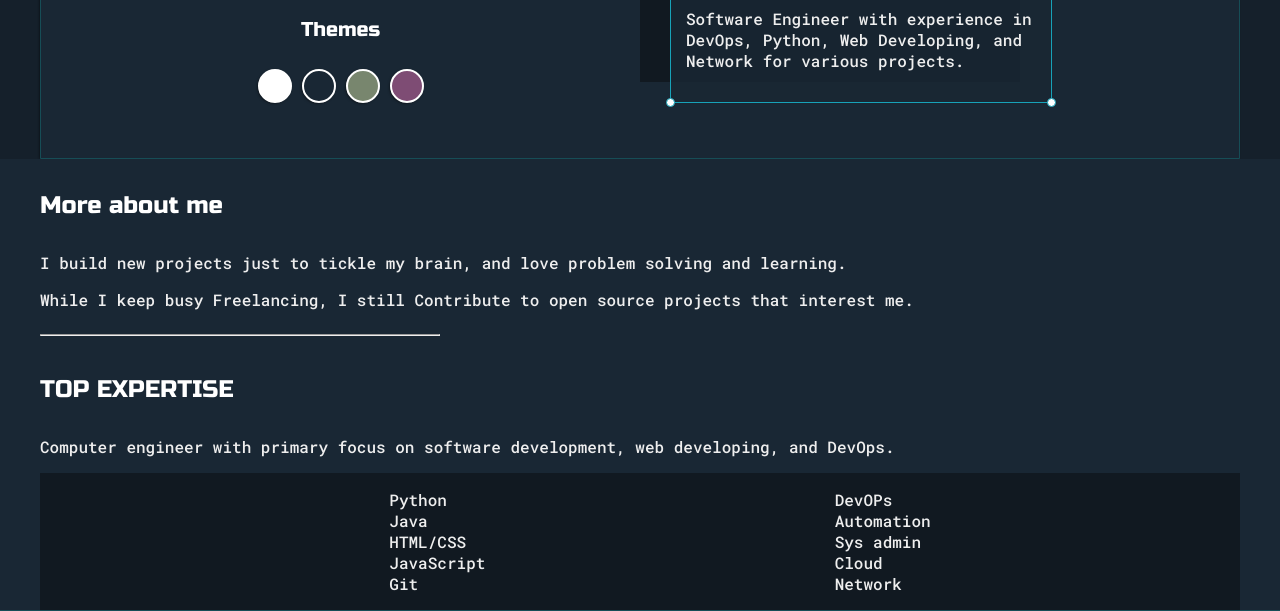
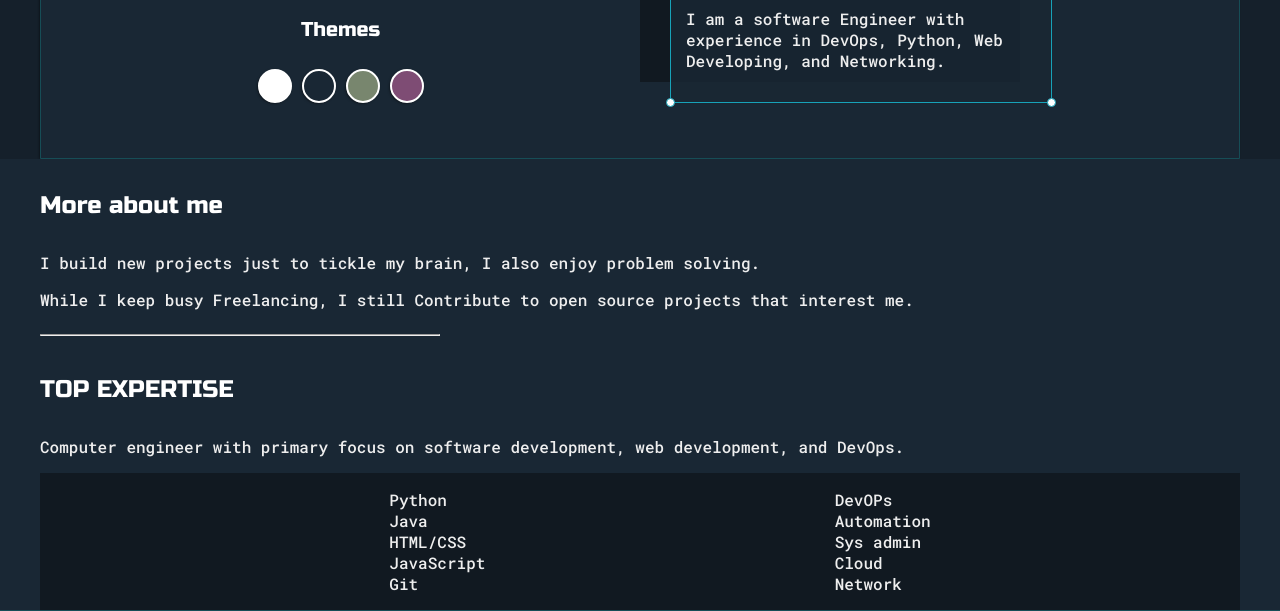
Before and after one commit to HeshamOrabi/myPortfolio, a plain HTML site: page index.html in a window 1280 px wide. Shown: the part 407-1018 px from the top of the page. Drawn offline with nearby package versions, Linux system fonts and the light colour scheme.

Commit message:
Final before deploy

```diff
--- a/default.css
+++ b/default.css
@@ -19,7 +19,7 @@ html, body{
 }
 
 body *{
-    transition: 0.4s;
+    transition: 0.3s;
 }
 
 h1, h2, h3, h4, h5, h6, strong{
--- a/index.html
+++ b/index.html
@@ -65,7 +65,7 @@
                             <div id="tl" class="corner"></div>
                             <div id="tr" class="corner"></div>
                             <h3>What I Do</h3>
-                            <p>Software Engineer with experience in DevOps, Python, Web Developing, and Network for various projects.</p>
+                            <p>I am a software Engineer with experience in DevOps, Python, Web Developing, and Networking.</p>
                             <div id="bl" class="corner"></div>
                             <div id="rl" class="corner"></div>
                         </div>
@@ -81,7 +81,7 @@
                 <div class="about-me">
                     <div class="more-about">
                         <h4>More about me</h4>
-                        <p>I build new projects just to tickle my brain, and love problem solving and learning.</p>
+                        <p>I build new projects just to tickle my brain, I also enjoy problem solving.</p>
                         <p>While I keep busy Freelancing, I still Contribute to open source projects that interest me.</p>
                     </div>
 
@@ -91,7 +91,7 @@
 
                     <div class="top">
                         <h4>TOP EXPERTISE</h4>
-                        <p>Computer engineer with primary focus on software development, web developing, and DevOps.</p>
+                        <p>Computer engineer with primary focus on software development, web development, and DevOps.</p>
                         <div id="skills">
                             <ul>
                                 <li>Python</li>
```
Also changed, not shown: 1 other file.
